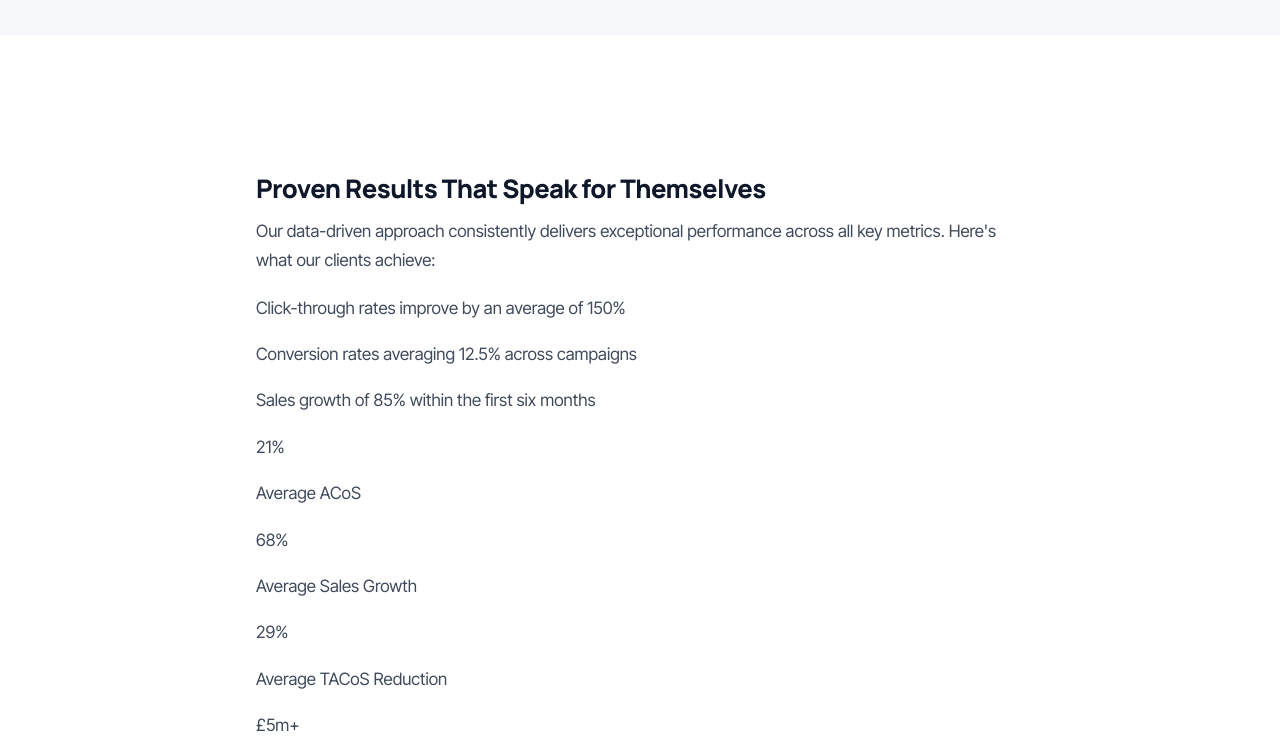
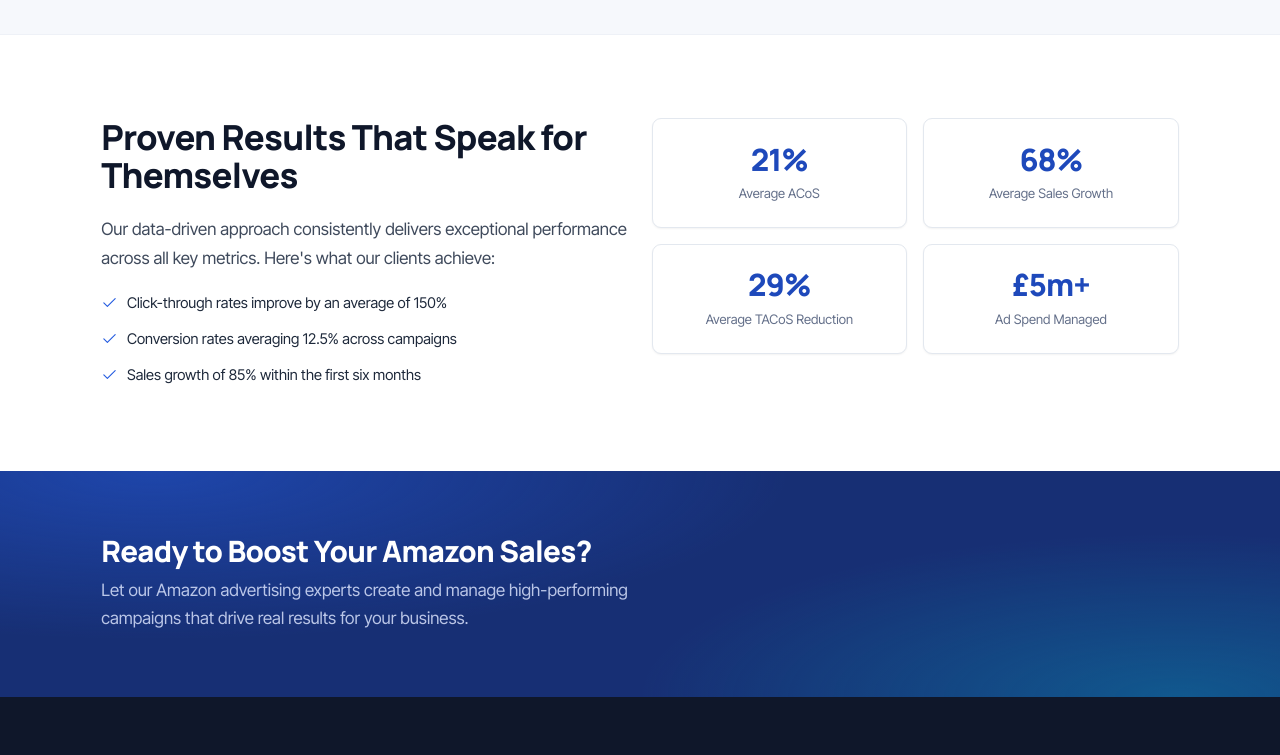
Before and after one commit to harshid-lgtm/navgold, a plain HTML site: page solutions/amazon-advertising/index.html in a window 1280 px wide. Shown: the part 1670-2425 px from the top of the page. Drawn offline with Linux system fonts and the light colour scheme.

Commit message:
Rebuild the Proven Results section with proper stat cards and tick list

```diff
--- a/assets/css/site.css
+++ b/assets/css/site.css
@@ -1207,3 +1207,46 @@ body.cookie-open .mob-cta { display: none; }
 .prose--legal ul, .prose--legal ol { margin-bottom: 1.1rem; }
 .prose--legal li { margin-bottom: .3rem; }
 .prose--legal strong, .prose--legal b { font-weight: 700; }
+
+/* ---------- stat grid (results cards) ---------- */
+.stat-grid {
+  list-style: none;
+  margin: 0; padding: 0;
+  display: grid;
+  grid-template-columns: repeat(2, minmax(0, 1fr));
+  gap: 1rem;
+  align-content: start;
+}
+.stat-grid li {
+  background: #fff;
+  border: 1px solid var(--line);
+  border-radius: var(--r-md);
+  box-shadow: var(--shadow-sm);
+  padding: 1.45rem 1rem;
+  text-align: center;
+}
+.stat-grid b {
+  display: block;
+  font-family: var(--font-display);
+  font-size: clamp(1.5rem, 2.4vw, 2rem);
+  font-weight: 800;
+  line-height: 1.1;
+  letter-spacing: -.03em;
+  color: var(--brand-700);
+}
+.stat-grid span {
+  display: block;
+  margin-top: .35rem;
+  font-size: .82rem;
+  color: var(--muted);
+}
+.results__copy h2 { margin-top: 0; }
+.results__copy .ticks { margin-bottom: 0; }
+@media (max-width: 640px) {
+  .stat-grid { grid-template-columns: 1fr 1fr; gap: .8rem; }
+  .stat-grid li { padding: 1.1rem .6rem; }
+}
+
+@media (max-width: 420px) {
+  .stat-grid { grid-template-columns: 1fr; }
+}
--- a/solutions/amazon-advertising/index.html
+++ b/solutions/amazon-advertising/index.html
@@ -86,7 +86,25 @@
   </div>
 </section>
 <section class="section">
-  <div class="shell"><div class="prose prose--page" data-reveal><div class="pv"><div class="pv"><div class="pv"><h2>Proven Results That Speak for Themselves </h2><p>Our data-driven approach consistently delivers exceptional performance across all key metrics. Here&#x27;s what our clients achieve: </p><div class="pv"><div class="pv"><span>Click-through rates improve by an average of 150% </span></div><div class="pv"><span>Conversion rates averaging 12.5% across campaigns </span></div><div class="pv"><span>Sales growth of 85% within the first six months </span></div></div></div><div class="pv"><div class="pv"><div class="pv">21% </div><div class="pv">Average ACoS </div></div><div class="pv"><div class="pv">68% </div><div class="pv">Average Sales Growth </div></div><div class="pv"><div class="pv">29% </div><div class="pv">Average TACoS Reduction </div></div><div class="pv"><div class="pv">£5m+ </div><div class="pv">Ad Spend Managed </div></div></div></div></div></div></div>
+  <div class="shell">
+    <div class="grid grid--2 results" data-reveal>
+      <div class="results__copy">
+        <h2>Proven Results That Speak for Themselves</h2>
+        <p>Our data-driven approach consistently delivers exceptional performance across all key metrics. Here&#x27;s what our clients achieve:</p>
+        <ul class="ticks">
+          <li><svg class="ico" viewBox="0 0 24 24" fill="none" stroke="currentColor" stroke-width="1.6" stroke-linecap="round" stroke-linejoin="round" aria-hidden="true"><path d="m4 12.5 5 5L20 6.5"/></svg><span>Click-through rates improve by an average of 150%</span></li>
+          <li><svg class="ico" viewBox="0 0 24 24" fill="none" stroke="currentColor" stroke-width="1.6" stroke-linecap="round" stroke-linejoin="round" aria-hidden="true"><path d="m4 12.5 5 5L20 6.5"/></svg><span>Conversion rates averaging 12.5% across campaigns</span></li>
+          <li><svg class="ico" viewBox="0 0 24 24" fill="none" stroke="currentColor" stroke-width="1.6" stroke-linecap="round" stroke-linejoin="round" aria-hidden="true"><path d="m4 12.5 5 5L20 6.5"/></svg><span>Sales growth of 85% within the first six months</span></li>
+        </ul>
+      </div>
+      <ul class="stat-grid">
+        <li><b>21%</b><span>Average ACoS</span></li>
+        <li><b>68%</b><span>Average Sales Growth</span></li>
+        <li><b>29%</b><span>Average TACoS Reduction</span></li>
+        <li><b>&pound;5m+</b><span>Ad Spend Managed</span></li>
+      </ul>
+    </div>
+  </div>
 </section>
 <section class="cta">
   <div class="shell cta__inner" data-reveal>
```
